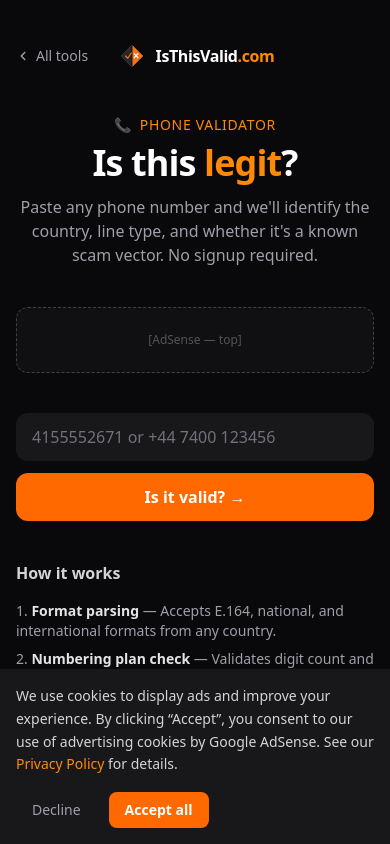
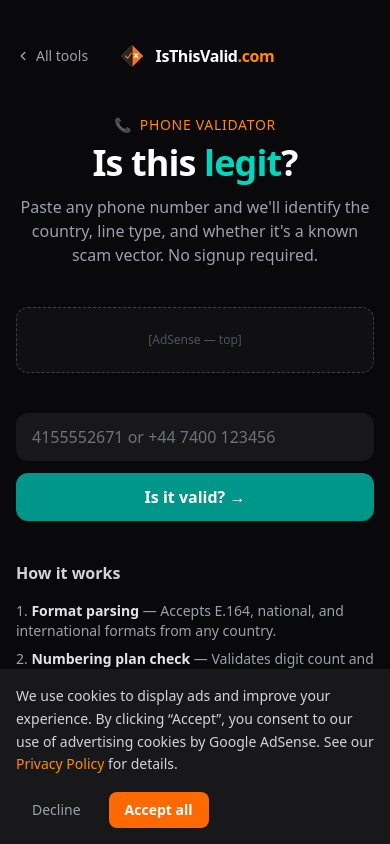
Before and after one commit to msywensky/isthisvalid, a Next.js app: page /check/phone in a window 390 px wide. Shown: the top 844 px of the page. Built offline with nearby package versions, Linux system fonts and the light colour scheme; no server answers.

Commit message:
feat: switch phone tool accent color from orange to teal

```diff
--- a/src/app/check/phone/page.tsx
+++ b/src/app/check/phone/page.tsx
@@ -54,7 +54,7 @@
       label="Phone Validator"
       headline={
         <>
-          Is this <span className="text-orange-400">legit</span>?
+          Is this <span className="text-teal-400">legit</span>?
         </>
       }
       sub="Paste any phone number and we'll identify the country, line type, and whether it's a known scam vector. No signup required."
@@ -87,7 +87,7 @@
         {(state.phase === "result" || state.phase === "error") && (
           <button
             onClick={handleReset}
-            className="cursor-pointer text-sm text-orange-400 hover:text-orange-300 underline underline-offset-2 transition-colors"
+            className="cursor-pointer text-sm text-teal-400 hover:text-teal-300 underline underline-offset-2 transition-colors"
           >
             ← Check another number
           </button>
--- a/src/components/PhoneFAQ.tsx
+++ b/src/components/PhoneFAQ.tsx
@@ -19,7 +19,7 @@
         {PHONE_FAQ_DATA.map(({ question, answer }) => (
           <details
             key={question}
-            className="group rounded-xl border border-zinc-800 bg-zinc-900/50 open:border-orange-500/30 transition-colors duration-150"
+            className="group rounded-xl border border-zinc-800 bg-zinc-900/50 open:border-teal-500/30 transition-colors duration-150"
           >
             <summary className="flex cursor-pointer items-center justify-between gap-4 px-5 py-4 text-sm font-medium text-zinc-200 marker:hidden list-none">
               <span>{question}</span>
--- a/src/components/PhoneForm.tsx
+++ b/src/components/PhoneForm.tsx
@@ -47,7 +47,7 @@
         className="
           flex-1 rounded-xl border-2 border-zinc-700 bg-zinc-900 px-4 py-3
           text-white placeholder-zinc-500 text-base
-          focus:outline-none focus:border-orange-500 focus:ring-2 focus:ring-orange-500/30
+          focus:outline-none focus:border-teal-500 focus:ring-2 focus:ring-teal-500/30
           disabled:opacity-50 disabled:cursor-not-allowed
           transition-colors duration-150
         "
@@ -56,12 +56,12 @@
         type="submit"
         disabled={isLoading || !value.trim()}
         className="
-          rounded-xl bg-orange-500 hover:bg-orange-400 active:bg-orange-600
+          rounded-xl bg-teal-600 hover:bg-teal-500 active:bg-teal-700
           disabled:opacity-50 disabled:cursor-not-allowed
           px-6 py-3 font-semibold text-white text-base
           flex items-center justify-center gap-2
           transition-colors duration-150 min-w-32.5
-          focus:outline-none focus:ring-2 focus:ring-orange-400/60
+          focus:outline-none focus:ring-2 focus:ring-teal-400/60
         "
       >
         {isLoading ? (
```
